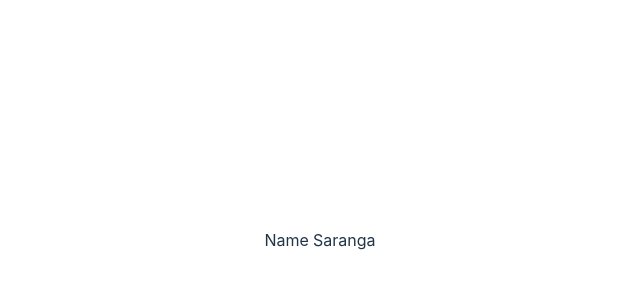
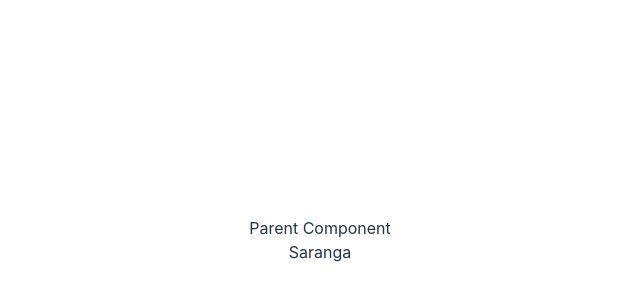
Before and after one commit to saranga1998/First-React-App, a React (Vite) app: page / in a window 1280 px wide. Shown: the part 160-460 px from the top of the page, without its empty margins (320-960 px from the left). Built offline with nearby package versions, Linux system fonts and the light colour scheme.

Commit message:
Pure Memo

```diff
--- a/src/App.jsx
+++ b/src/App.jsx
@@ -16,6 +16,7 @@ import LifeCycleA from './Components/LifeCycleA'
 import FragmentDemo from './Components/FragmentDemo'
 import Table from './Components/TableA'
 import TableA from './Components/TableA'
+import ParentAComponent from './Components/ParentAComponent'
 
 function App() {
 
@@ -40,7 +41,9 @@ function App() {
       {/* <LifeCycleA/> */}
 
       {/* <FragmentDemo/> */}
-      <TableA/>
+      {/* <TableA/> */}
+      {/* <PureComponent/> */}
+      <ParentAComponent/>
     </div>
   )
 }
--- a/src/Components/Columns.jsx
+++ b/src/Components/Columns.jsx
@@ -2,7 +2,7 @@ import React from 'react'
 
 function Columns() {
 
-  const items =[]
+
   return (
      <React.Fragment>
         <td>Name</td>
--- /dev/null
+++ b/src/Components/MemoCompo.jsx
@@ -0,0 +1,13 @@
+import React from 'react'
+
+function MemoCompo({name}) {
+    console.log('Memo Component')
+    return (
+    <div>
+      {name}
+    </div>
+
+)
+}
+
+export default React.memo(MemoCompo)
--- /dev/null
+++ b/src/Components/ParentAComponent.jsx
@@ -0,0 +1,36 @@
+import React, { Component } from 'react'
+import RegComponent from './RegComponent'
+import PureCompo from './PureCompo'
+import MemoCompo from './MemoCompo'
+
+class ParentAComponent extends Component {
+    constructor(props) {
+      super(props)
+
+      this.state = {
+         name:'Saranga'
+      }
+    }
+
+    componentDidMount(){
+      setInterval(()=>{
+        this.setState({
+          name:'Saranga'
+        })
+      },2000)
+    }
+
+  render() {
+    console.log('Parent Component')
+    return (
+      <div>
+        Parent Component
+        <MemoCompo name={this.state.name}/>
+        {/* <RegComponent name={this.state.name}/>
+        <PureCompo name={this.state.name}/> */}
+      </div>
+    )
+  }
+}
+
+export default ParentAComponent
--- /dev/null
+++ b/src/Components/PureCompo.jsx
@@ -0,0 +1,15 @@
+import React, { PureComponent } from 'react'
+
+class PureCompo extends PureComponent {
+
+  render() {
+    console.log('Pure Component')
+    return (
+      <div>
+        Pure Component{this.props.name}
+      </div>
+    )
+  }
+}
+
+export default PureCompo
--- /dev/null
+++ b/src/Components/RegComponent.jsx
@@ -0,0 +1,14 @@
+import React, { Component } from 'react'
+
+class RegComponent extends Component {
+  render() {
+    console.log('Regular Component')
+    return (
+      <div>
+        Regular Component {this.props.name}
+      </div>
+    )
+  }
+}
+
+export default RegComponent
```
